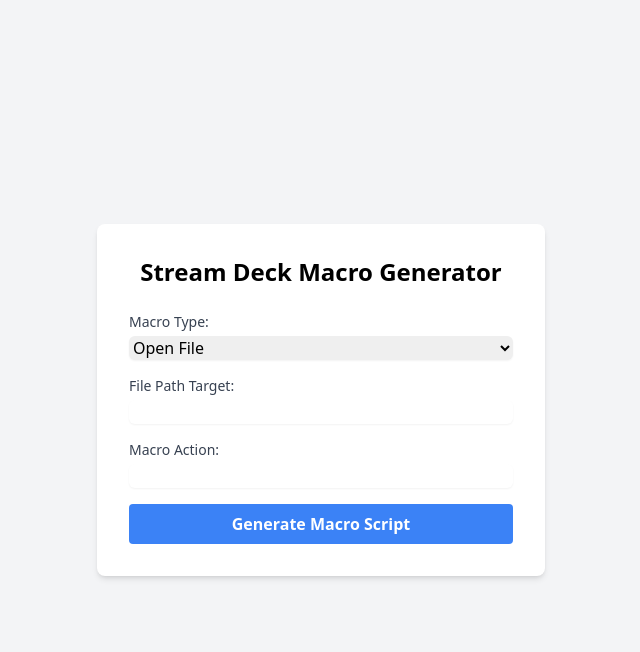
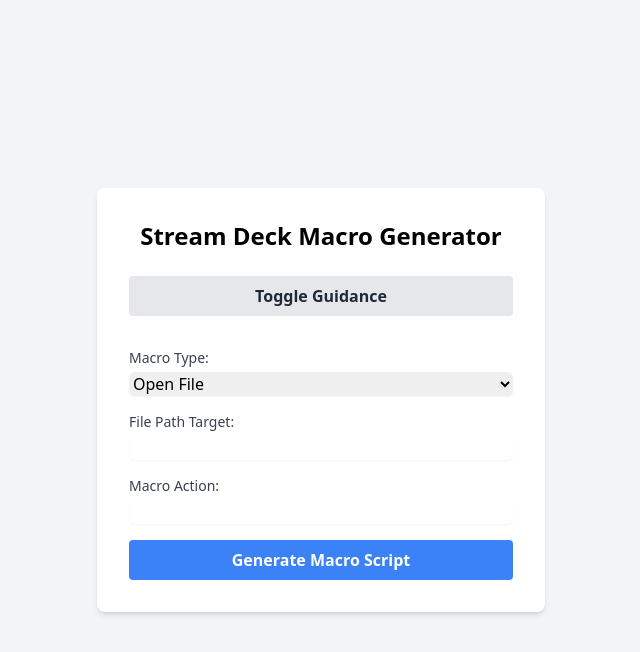
Before and after one commit to Babsy99/StreamDeckMacroMaster, a Flask app: page / in a window 1280 px wide. Shown: the top 652 px of the page, without its empty margins (319-959 px from the left). Run offline with Flask 3, Linux system fonts and the light colour scheme; some libraries are stand-ins or nearby versions.

Commit message:
Agent query: Can you verify if the guidance section is visible and can be toggled? Also, please check if the form for generating macro scripts is still functional for all macro types.

```diff
--- a/static/js/script.js
+++ b/static/js/script.js
@@ -3,6 +3,12 @@ document.addEventListener('DOMContentLoaded', () => {
     const result = document.getElementById('result');
     const generatedScript = document.getElementById('generated-script');
     const copyButton = document.getElementById('copy-button');
+    const toggleGuidanceButton = document.getElementById('toggle-guidance');
+    const guidanceContent = document.getElementById('guidance-content');
+
+    toggleGuidanceButton.addEventListener('click', () => {
+        guidanceContent.classList.toggle('hidden');
+    });
 
     form.addEventListener('submit', async (e) => {
         e.preventDefault();
--- a/templates/index.html
+++ b/templates/index.html
@@ -9,6 +9,33 @@
 <body class="bg-gray-100 min-h-screen flex items-center justify-center">
     <div class="bg-white p-8 rounded-lg shadow-md w-full max-w-md">
         <h1 class="text-2xl font-bold mb-6 text-center">Stream Deck Macro Generator</h1>
+
+        <!-- Guidance Section -->
+        <div class="mb-6">
+            <button id="toggle-guidance" class="w-full bg-gray-200 hover:bg-gray-300 text-gray-800 font-semibold py-2 px-4 rounded focus:outline-none focus:shadow-outline mb-2">
+                Toggle Guidance
+            </button>
+            <div id="guidance-content" class="hidden bg-blue-50 p-4 rounded-md text-sm">
+                <h3 class="font-bold mb-2">File Path Target:</h3>
+                <ul class="list-disc pl-5 mb-2">
+                    <li>"Open File": Enter the full file path to the file you want to open.</li>
+                    <li>"Run Command": Leave blank or enter "N/A" if the command doesn't require a specific file path.</li>
+                    <li>"Key Press": Leave blank or enter "N/A" as it's not relevant for key presses.</li>
+                </ul>
+                <h3 class="font-bold mb-2">Macro Action:</h3>
+                <ul class="list-disc pl-5 mb-2">
+                    <li>"Open File": Leave this blank, as the file path is specified in the File Path Target field.</li>
+                    <li>"Run Command": Enter the full command you want to execute, e.g., "start spotify:" or "notepad.exe".</li>
+                    <li>"Key Press": Enter the key or key combination you want to simulate, e.g., "ctrl+c" for copy or "f5" for refresh.</li>
+                </ul>
+                <h3 class="font-bold mb-2">Additional Tips:</h3>
+                <ul class="list-disc pl-5">
+                    <li>Always test your scripts in a safe environment before using them with your Stream Deck.</li>
+                    <li>For commands like opening Spotify, use "Run Command" with "start spotify:" as the Macro Action and leave File Path Target as "N/A".</li>
+                </ul>
+            </div>
+        </div>
+
         <form id="macro-form" class="space-y-4">
             <div>
                 <label for="macro-type" class="block text-sm font-medium text-gray-700">Macro Type:</label>
```
Also changed, not shown: image.png (added).
